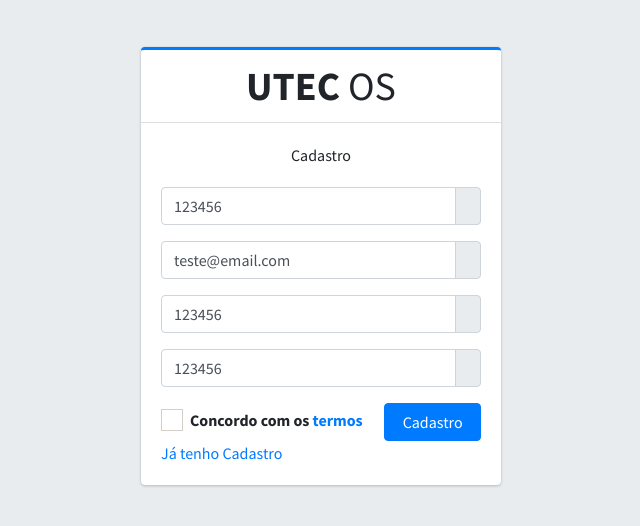
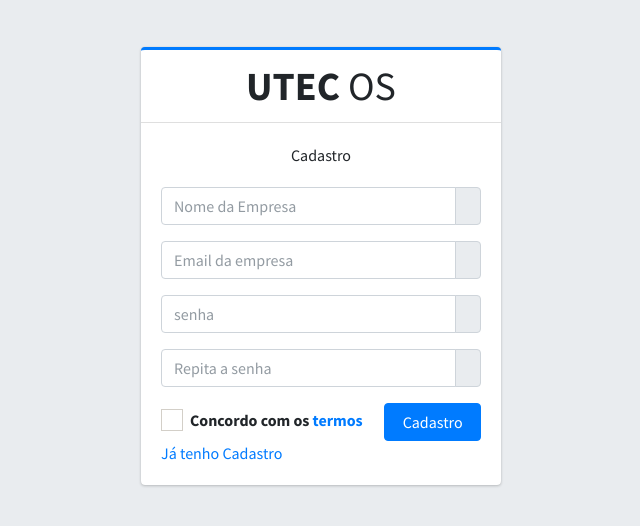
Before and after one commit to adalbertoMoutinho/PROJETO-OS, a PHP site: page /sistematemperatura/cadastrodeempresa.php in a window 1280 px wide. Shown: the part 134-660 px from the top of the page, without its empty margins (319-959 px from the left). Run offline with PHP 8.4, Linux system fonts and the light colour scheme; some libraries are stand-ins or nearby versions.

Commit message:
aletarando a pagina de cadastro da empresa

```diff
--- a/view/cadastrodeempresa.php
+++ b/view/cadastrodeempresa.php
@@ -28,7 +28,7 @@ include_once "../control/endereco.php";
 
       <form action="#" id="formCadastro">
         <div class="input-group mb-3">
-          <input type="text" class="form-control"name="nomedaempresa" id="nomedaempresa" value="123456" required placeholder="Nome da Empresa">
+          <input type="text" class="form-control"name="nomedaempresa" id="nomedaempresa"  required placeholder="Nome da Empresa">
           <div class="input-group-append">
             <div class="input-group-text">
 
@@ -36,7 +36,7 @@ include_once "../control/endereco.php";
           </div>
         </div>
         <div class="input-group mb-3">
-          <input type="email" class="form-control" name="emaildaempresa" value="teste@email.com" id="emaildaempresa" placeholder="Email da empresa" required>
+          <input type="email" class="form-control" name="emaildaempresa"  id="emaildaempresa" placeholder="Email da empresa" required>
           <div class="input-group-append">
             <div class="input-group-text">
 
@@ -44,7 +44,7 @@ include_once "../control/endereco.php";
           </div>
         </div>
         <div class="input-group mb-3">
-          <input type="text" class="form-control" id="senha1" name="senha1" placeholder="senha" value="123456" minlength="5" required>
+          <input type="password" class="form-control" id="senha1" name="senha1" placeholder="senha"  minlength="5" required>
           <div class="input-group-append">
             <div class="input-group-text">
 
@@ -52,7 +52,7 @@ include_once "../control/endereco.php";
           </div>
         </div>
         <div class="input-group mb-3">
-          <input type="text" class="form-control" id="senha2" name="senha2" placeholder="Repita a senha" value="123456" minlength="5" required>
+          <input type="ppassword" class="form-control" id="senha2" name="senha2" placeholder="Repita a senha"  minlength="5" required>
           <div class="input-group-append">
             <div class="input-group-text">
 
```
Also changed, not shown: 1 other file.
